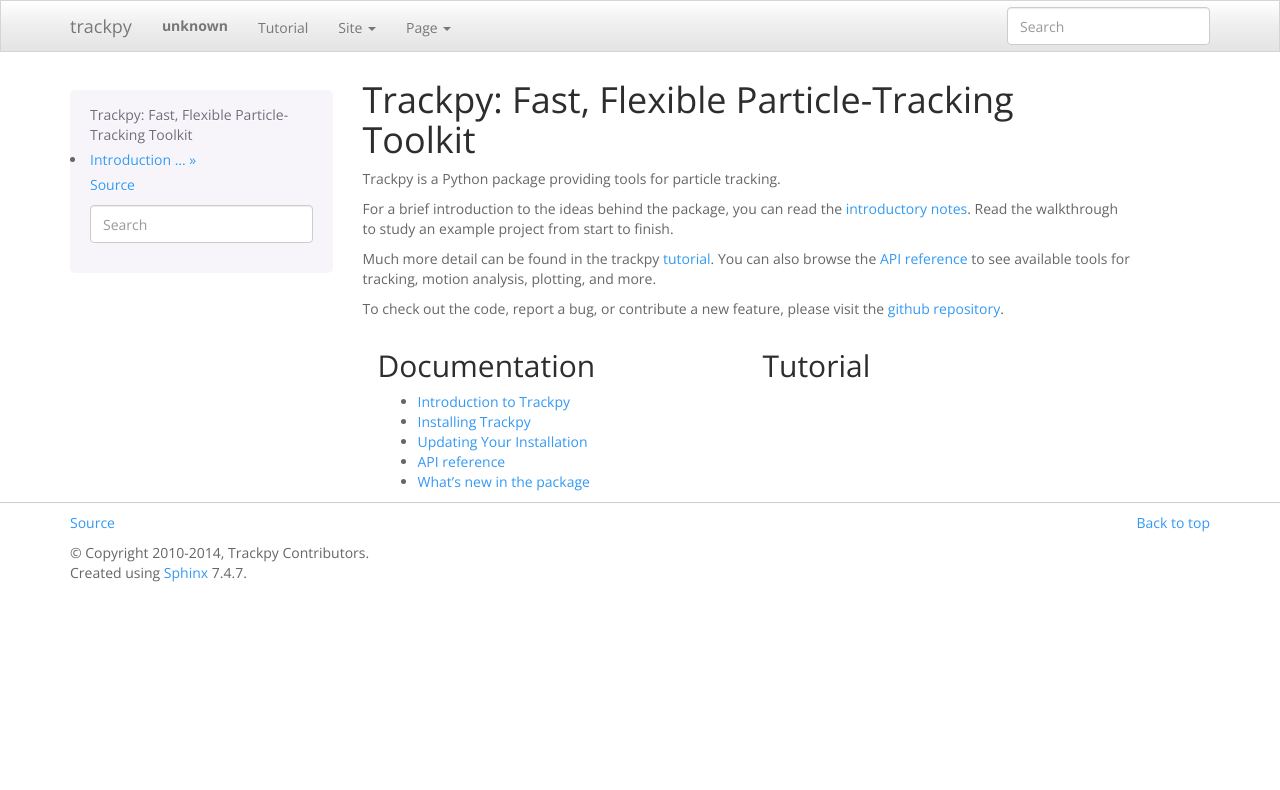
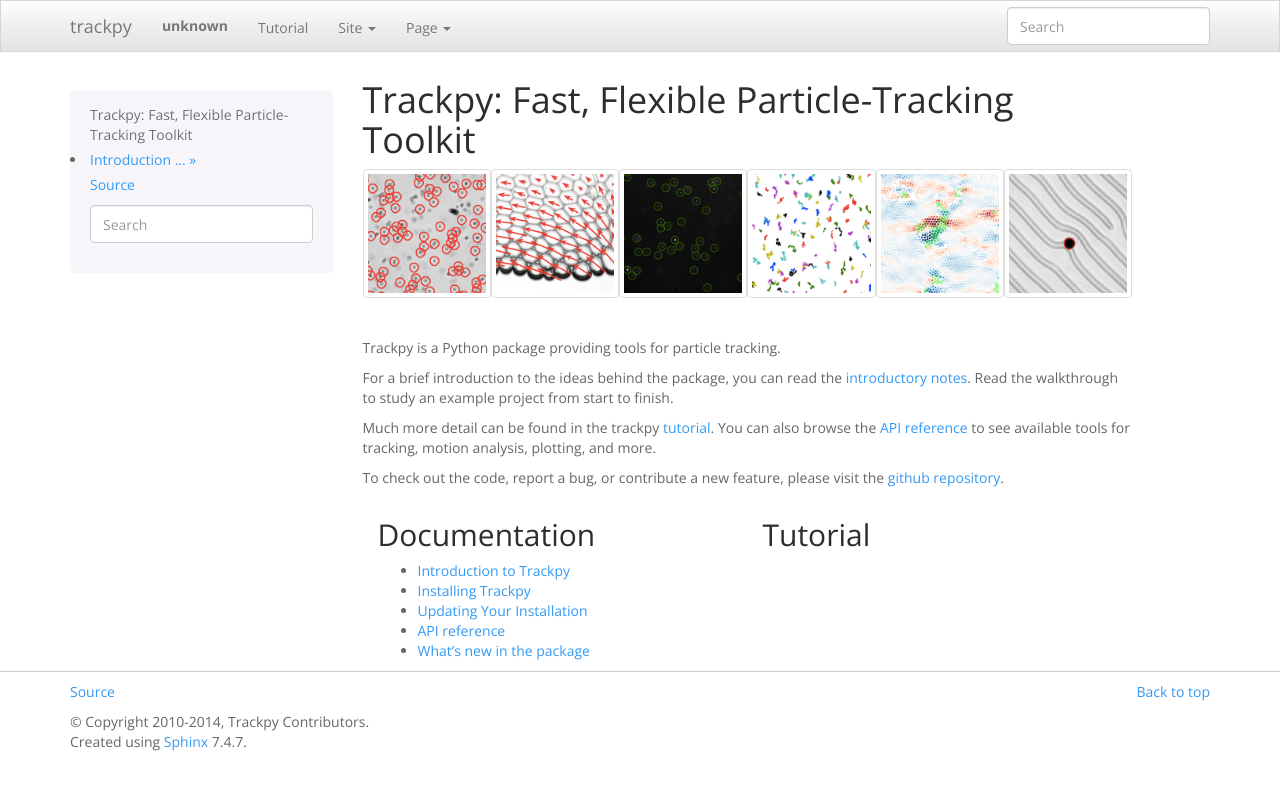
Before and after one commit to soft-matter/trackpy, a Sphinx documentation site: the page built from doc/index.rst, in a window 1280 px wide. Shown: the top 790 px of the page. Built offline with Sphinx 7.4.7, drawn with Linux system fonts in a browser that asks for light colours; pages that are not in the unit, such as notebooks, are missing from menus.

Commit message:
Add thumbnails.

```diff
--- a/doc/conf.py
+++ b/doc/conf.py
@@ -151,7 +151,7 @@
 # Add any paths that contain custom static files (such as style sheets) here,
 # relative to this directory. They are copied after the builtin static files,
 # so a file named "default.css" will overwrite the builtin "default.css".
-html_static_path = ['_static']
+html_static_path = ['_static', 'featured-thumbnails']
 
 # If not '', a 'Last updated on:' timestamp is inserted at every page bottom,
 # using the given strftime format.
--- a/doc/index.rst
+++ b/doc/index.rst
@@ -1,5 +1,55 @@
+.. raw:: html
+
+    <style type="text/css">
+    .thumbnail {{
+        position: relative;
+        float: left;
+        margin: 10px;
+        width: 180px;
+        height: 200px;
+    }}
+
+    .thumbnail img {{
+        position: absolute;
+        display: inline;
+        left: 0;
+        width: 170px;
+        height: 170px;
+    }}
+
+    </style>
+
+
 Trackpy: Fast, Flexible Particle-Tracking Toolkit
 =================================================
+
+.. raw:: html
+
+    <div style="clear: both"></div>
+    <div class="container-fluid hidden-xs hidden-sm">
+      <div class="row">
+        <div class="col-md-2 thumbnail">
+          <img src="_static/interfacial-particles.png">
+        </div>
+        <div class="col-md-2 thumbnail">
+          <img src="_static/foam.png">
+        </div>
+        <div class="col-md-2 thumbnail">
+          <img src="_static/fluorescent-particles-in-cfs.png">
+        </div>
+        <div class="col-md-2 thumbnail">
+          <img src="_static/trajectories-in-water.png">
+        </div>
+        <div class="col-md-2 thumbnail">
+          <img src="_static/rearrangements-and-strain.png">
+        </div>
+        <div class="col-md-2 thumbnail">
+          <img src="_static/large-particle-in-liquid-crystal.png">
+        </div>
+      </div>
+    </div>
+    <br>
+
 
 Trackpy is a Python package providing tools for particle tracking.
 
```
Also changed, not shown: doc/featured-thumbnails/fluorescent-particles-in-cfs.png (added), doc/featured-thumbnails/foam.png (added), doc/featured-thumbnails/interfacial-particles.png (added), doc/featured-thumbnails/large-particle-in-liquid-crystal.png (added), doc/featured-thumbnails/rearrangements-and-strain.png (added), doc/featured-thumbnails/trajectories-in-water.png (added).
